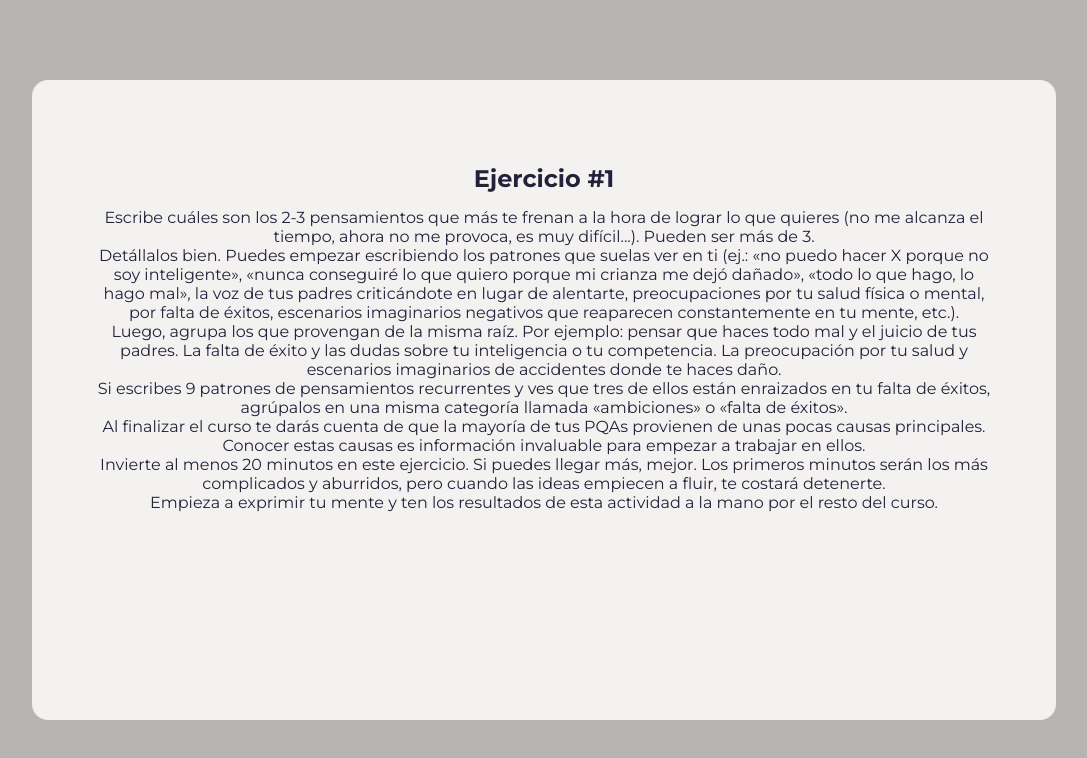
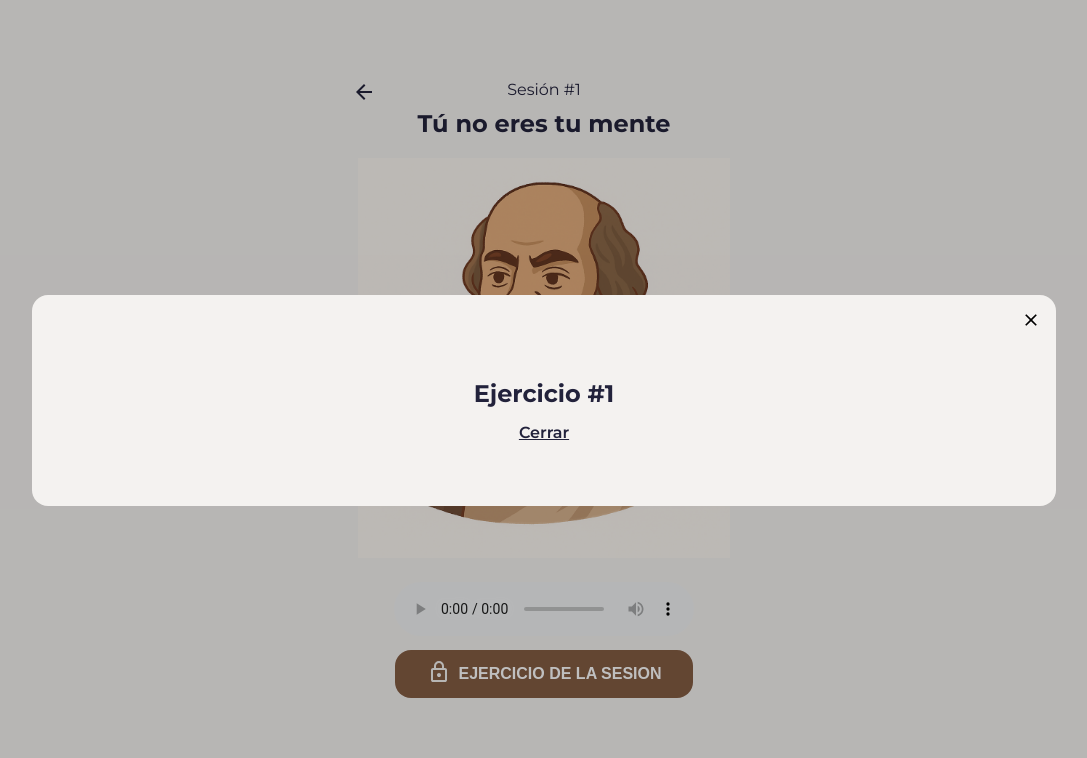
Before and after one commit to alejandroluisacosta/detox-mental-2.0, a React (Vite) app in the folder frontend/: page /session/1 in a window 1280 px wide. Shown: the top 758 px of the page, without its empty margins (96-1183 px from the left). Built offline with nearby package versions, Linux system fonts and the light colour scheme.

Commit message:
add: exercise modal closing logic

```diff
--- a/frontend/src/Components/UnblockExerciseModal/UnblockExerciseModal.css
+++ b/frontend/src/Components/ExerciseModal/ExerciseModal.css
@@ -1,4 +1,4 @@
-.unblock-exercise-modal-overlay {
+.exercise-modal-overlay {
     position: fixed;
     top: 0;
     left: 0;
@@ -11,11 +11,17 @@
     background-color: rgba(0,0,0,0.25);
 }
 
-.unblock-exercise-modal {
+.exercise-modal {
+    position: relative;
     width: 80%;
-    height: 80vh;
+    max-height: 80vh;
     overflow-y: auto;
     border-radius: 16px;
     background-color: var(--background);
     padding: 5%;
 }
+
+.exercise-modal__close-text {
+    font-weight: 600;
+    text-decoration: underline;
+}
--- /dev/null
+++ b/frontend/src/Components/ExerciseModal/ExerciseModal.jsx
@@ -0,0 +1,19 @@
+import CloseIcon from '../CloseIcon/CloseIcon';
+import './ExerciseModal.css';
+
+const ExerciseModal = ({ setOpenExerciseModal }) => {
+    const handleCloseModal = () => setOpenExerciseModal(false);
+
+    return (
+        <div className='exercise-modal-overlay'>
+            <div className='exercise-modal'>
+                <CloseIcon handleCloseModal={handleCloseModal}/>
+                <h2>Ejercicio #1</h2>
+
+                <span className="exercise-modal__close-text" onClick={handleCloseModal}>Cerrar</span>
+            </div>
+        </div>
+    )
+}
+
+export default ExerciseModal;
--- a/frontend/src/Components/Session/Session.jsx
+++ b/frontend/src/Components/Session/Session.jsx
@@ -5,12 +5,12 @@ import './Session.css';
 import { SessionsContext } from '../../Context/SessionsContext';
 import BlockedSession from '../BlockedSession/BlockedSession';
 import ComingSoonModal from '../ComingSoonModal/ComingSoonModal';
-import UnblockExerciseModal from '../UnblockExerciseModal/UnblockExerciseModal';
+import ExerciseModal from '../ExerciseModal/ExerciseModal';
 
 const Session = () => {
     const [revealSession, setRevealSession] = useState(false);
     const [openComingSoonModal,  setOpenComingSoonModal] = useState(false);
-    const [openUnblockExerciseModal, setOpenUnblockExerciseModal] = useState(true);
+    const [openExerciseModal, setOpenExerciseModal] = useState(true);
     const { sessionId } = useParams();
     const sessionNumber = Number(sessionId);
     const TOTAL_SESSIONS = 15;
@@ -35,7 +35,7 @@ const Session = () => {
                 :
                 <div className={`session ${revealSession ? "fade-in" : ""}`}>
                     {openComingSoonModal && <ComingSoonModal setOpenComingSoonModal={setOpenComingSoonModal}/>}
-                    {openUnblockExerciseModal && <UnblockExerciseModal />}
+                    {openExerciseModal && <ExerciseModal setOpenExerciseModal={setOpenExerciseModal}/>}
                     <img className='session__go-back' src='/images/arrow_back.svg' alt='Ir atrás' onClick={() => navigate('/course')} />
                     <p className='session__number'>{`Sesión #${session.id}`}</p>
                     <h1 className='session__title'>{session.title}</h1>
--- a/frontend/src/Components/UnblockExerciseModal/UnblockExerciseModal.jsx
+++ /dev/null
@@ -1,20 +0,0 @@
-import './UnblockExerciseModal.css';
-
-const UnblockExerciseModal = () => {
-    return (
-        <div className='unblock-exercise-modal-overlay'>
-            <div className='unblock-exercise-modal'>
-                <h2>Ejercicio #1</h2>
-                <p>Escribe cuáles son los 2-3 pensamientos que más te frenan a la hora de lograr lo que quieres (no me alcanza el tiempo, ahora no me provoca, es muy difícil...). Pueden ser más de 3.</p>
-                <p>Detállalos bien. Puedes empezar escribiendo los patrones que suelas ver en ti (ej.: «no puedo hacer X porque no soy inteligente», «nunca conseguiré lo que quiero porque mi crianza me dejó dañado», «todo lo que hago, lo hago mal», la voz de tus padres criticándote en lugar de alentarte, preocupaciones por tu salud física o mental, por falta de éxitos, escenarios imaginarios negativos que reaparecen constantemente en tu mente, etc.).</p>
-                <p>Luego, agrupa los que provengan de la misma raíz. Por ejemplo: pensar que haces todo mal y el juicio de tus padres. La falta de éxito y las dudas sobre tu inteligencia o tu competencia. La preocupación por tu salud y escenarios imaginarios de accidentes donde te haces daño.</p>
-                <p>Si escribes 9 patrones de pensamientos recurrentes y ves que tres de ellos están enraizados en tu falta de éxitos, agrúpalos en una misma categoría llamada «ambiciones» o «falta de éxitos».</p>
-                <p>Al finalizar el curso te darás cuenta de que la mayoría de tus PQAs provienen de unas pocas causas principales. Conocer estas causas es información invaluable para empezar a trabajar en ellos.</p>
-                <p>Invierte al menos 20 minutos en este ejercicio. Si puedes llegar más, mejor. Los primeros minutos serán los más complicados y aburridos, pero cuando las ideas empiecen a fluir, te costará detenerte.</p>
-                <p>Empieza a exprimir tu mente y ten los resultados de esta actividad a la mano por el resto del curso.</p>
-            </div>
-        </div>
-    )
-}
-
-export default UnblockExerciseModal;
```
